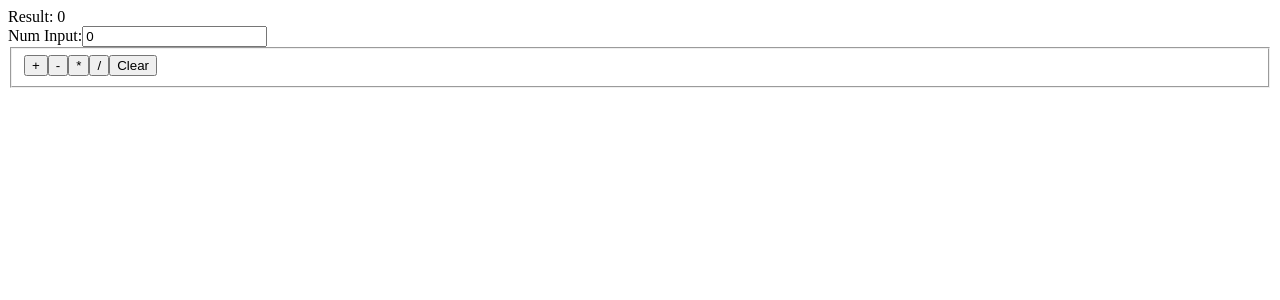
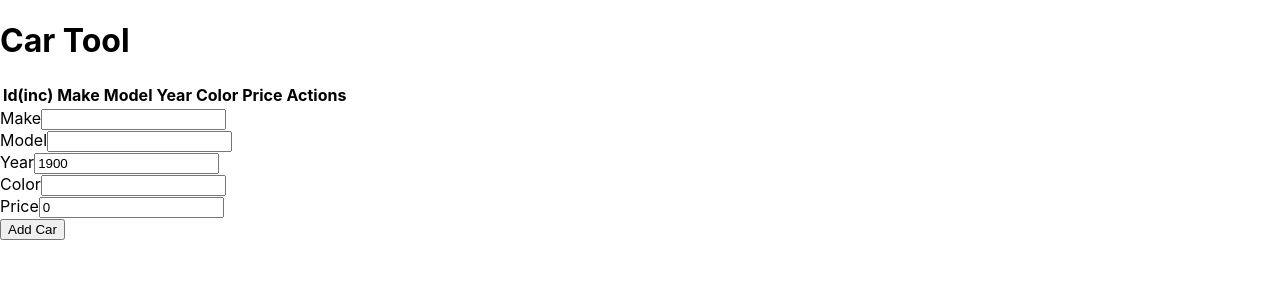
Before and after one commit to t4d-classes/bootcamp_09142020, a React (Create React App) app in the folder demo-app/: page / in a window 1280 px wide. Shown: the top 300 px of the page. Built offline with nearby package versions, Linux system fonts and the light colour scheme.

Commit message:
add code demos

```diff
--- /dev/null
+++ b/demo-app/src/actions/carToolActions.ts
@@ -0,0 +1,102 @@
+import { Action } from 'redux';
+
+import { Car, NewCar, CarKeys } from '../models/Car';
+
+export const APPEND_CAR_ACTION = 'APPEND_CAR';
+export const REPLACE_CAR_ACTION = 'REPLACE_CAR';
+export const REMOVE_CAR_ACTION = 'REMOVE_CAR';
+export const EDIT_CAR_ACTION = 'EDIT_CAR';
+export const CANCEL_CAR_ACTION = 'CANCEL_CAR';
+export const SORT_CARS_ACTION = 'SORT_CARS';
+
+// New Car Action
+
+export interface NewCarAction extends Action<string> {
+  payload: { car: NewCar }
+}
+
+export type CreateNewCarAction = (car: NewCar) => NewCarAction
+
+export function isNewCarAction(action: Action<string>): action is NewCarAction {
+  return [ APPEND_CAR_ACTION ].includes(action.type);
+}
+
+export const createAppendCarAction: CreateNewCarAction = (car) => ({
+  type: APPEND_CAR_ACTION, payload: { car },
+});
+
+// End New Car Action
+
+// Existing Car Action
+
+export interface ExistingCarAction extends Action<string> {
+  payload: { car: Car }
+}
+
+export type CreateExistingCarAction = (car: Car) => ExistingCarAction
+
+export function isExistingCarAction(action: Action<string>): action is ExistingCarAction {
+  return [ REPLACE_CAR_ACTION ].includes(action.type);
+}
+
+export const createReplaceCarAction: CreateExistingCarAction = (car) => ({
+  type: REPLACE_CAR_ACTION, payload: { car },
+});
+
+// End Existing Car Action
+
+// Car Id Action
+
+export interface CarIdAction extends Action<string> {
+  payload: { carId: number }
+}
+
+export type CreateCarIdAction = (carId: number) => CarIdAction
+
+export function isCarIdAction(action: Action<string>): action is CarIdAction {
+  return [ REMOVE_CAR_ACTION, EDIT_CAR_ACTION ].includes(action.type);
+}
+
+export const createRemoveCarAction: CreateCarIdAction = (carId) => ({
+  type: REMOVE_CAR_ACTION, payload: { carId },
+});
+
+export const createEditCarAction: CreateCarIdAction = (carId) => ({
+  type: EDIT_CAR_ACTION, payload: { carId },
+});
+
+// End Car Id Action
+
+// Car Action
+
+export type CarAction = Action<string>;
+
+export type CreateCarAction = () => CarAction
+
+export function isCarAction(action: Action<string>): action is CarAction {
+  return [ CANCEL_CAR_ACTION ].includes(action.type);
+}
+
+export const createCancelCarAction: CreateCarAction = () => ({
+  type: CANCEL_CAR_ACTION,
+});
+
+// End Car Action
+
+// Sort Cars Action
+
+export interface SortCarsAction extends Action<string> {
+  payload: { col: CarKeys }
+}
+
+export type CreateSortCarsAction = (col: CarKeys) => SortCarsAction
+
+export function isSortCarsAction(action: Action<string>): action is SortCarsAction {
+  return [ SORT_CARS_ACTION ].includes(action.type);
+}
+
+export const createSortCarsAction: CreateSortCarsAction = (col: CarKeys) => ({
+  type: SORT_CARS_ACTION, payload: { col },
+});
+
+// End Sort Cars Action
--- a/demo-app/src/components/CarTable.tsx
+++ b/demo-app/src/components/CarTable.tsx
@@ -1,6 +1,6 @@
 import React from 'react';
 
-import { Car, CarKeys } from '../models/Car';
+import { Car } from '../models/Car';
 import { CarsSort } from '../models/CarTool';
 
 import { CarEditRow } from './CarEditRow';
--- a/demo-app/src/components/CarTool.tsx
+++ b/demo-app/src/components/CarTool.tsx
@@ -1,25 +1,40 @@
 import React from 'react';
 
-import { useCarToolStoreContext } from '../contexts/carToolContext';
 import { ToolHeader } from './ToolHeader';
 import { CarTable } from './CarTable';
 import { CarForm } from './CarForm';
 
-// specific to the application
-// container component - no ui, but it does have
-// knowledge of the application store
-export function CarTool() {
+import { Car, NewCar, CarKeys } from '../models/Car';
+import { CarsSort } from '../models/CarTool';
+
+export type CarToolProps = {
+  cars: Car[],
+  editCarId: number,
+  carsSort: CarsSort,
+  onAddCar: (car: NewCar) => void,
+  onSaveCar: (car: Car) => void,
+  onDeleteCar: (carId: number) => void,
+  onEditCar: (carId: number) => void,
+  onCancelCar: () => void,
+  onSortCars: (col: CarKeys) => void,
+}
+
+export function CarTool(props: CarToolProps) {
 
   const {
-    sortedCars, carsSort, editCarId,
-    editCar, deleteCar, saveCar, cancelCar, sortCars,
-    addCar,
-  } = useCarToolStoreContext();
+    cars, editCarId, carsSort,
+    onAddCar: addCar,
+    onSaveCar: saveCar,
+    onDeleteCar: deleteCar,
+    onEditCar: editCar,
+    onCancelCar: cancelCar,
+    onSortCars: sortCars,
+  } = props;
 
   return (
     <>
       <ToolHeader headerText="Car Tool" />
-      <CarTable cars={sortedCars} carsSort={carsSort} editCarId={editCarId}
+      <CarTable cars={cars} carsSort={carsSort} editCarId={editCarId}
                 onEditCar={editCar} onDeleteCar={deleteCar}
                 onSaveCar={saveCar} onCancelCar={cancelCar}
                 onSortCars={sortCars} />
--- /dev/null
+++ b/demo-app/src/containers/CarToolContainer.tsx
@@ -0,0 +1,48 @@
+import React from 'react';
+import { bindActionCreators } from 'redux';
+import { useSelector, useDispatch } from 'react-redux';
+
+import * as CarToolActions  from '../actions/carToolActions';
+
+import { Car } from '../models/Car';
+import { CarsSort } from '../models/CarTool';
+import { CarToolState } from '../models/CarToolState';
+import { CarTool } from '../components/CarTool';
+
+const sortedCars = (cars: Car[], carsSort: CarsSort) => {
+  // we will improve the typing of this code as part of class tomorrow...
+  // return cars.concat().sort( (a: any, b: any) => {
+  return cars.concat().sort( (a: Car, b: Car) => {
+
+    const left = String(a[carsSort.col]).toUpperCase();
+    const right = String(b[carsSort.col]).toUpperCase();
+
+    if (left < right) {
+      return carsSort.dir === 'asc' ? -1 : 1;
+    } else if (left > right) {
+      return carsSort.dir === 'asc' ? 1 : -1;
+    } else {
+      return 0;
+    }
+  });
+}
+
+
+export function CarToolContainer() {
+
+  const cars = useSelector<CarToolState, Car[]>(state => sortedCars(state.cars, state.carsSort));
+  const editCarId = useSelector<CarToolState, number>(state => state.editCarId);
+  const carsSort = useSelector<CarToolState, CarsSort>(state => state.carsSort);
+
+  const boundActions = bindActionCreators({
+    onAddCar: CarToolActions.createAppendCarAction,
+    onSaveCar: CarToolActions.createReplaceCarAction,
+    onDeleteCar: CarToolActions.createRemoveCarAction,
+    onEditCar: CarToolActions.createEditCarAction,
+    onCancelCar: CarToolActions.createCancelCarAction,
+    onSortCars: CarToolActions.createSortCarsAction,
+  }, useDispatch());
+
+  return <CarTool {...boundActions} cars={cars} editCarId={editCarId} carsSort={carsSort} />;
+
+}
--- a/demo-app/src/index.tsx
+++ b/demo-app/src/index.tsx
@@ -1,14 +1,16 @@
+// default imports
 import React from 'react';
 import ReactDOM from 'react-dom';
 import { Provider } from 'react-redux';
 
-import { calcToolStore } from './stores/calcToolStore';
-import { CalcToolContainer } from './containers/CalcToolContainer';
+import { carToolStore } from './stores/carToolStore';
+import { CarToolContainer } from './containers/CarToolContainer';
 
+import './index.css';
 
 ReactDOM.render(
-  <Provider store={calcToolStore}>
-    <CalcToolContainer />
+  <Provider store={carToolStore}>
+    <CarToolContainer />
   </Provider>,
   document.querySelector('#root'),
 );
--- a/demo-app/src/models/Car.ts
+++ b/demo-app/src/models/Car.ts
@@ -9,3 +9,5 @@ export type Car = {
 }
 
 export type CarKeys = 'id' | 'make' | 'model' | 'year' | 'color' | 'price';
+
+export type NewCar = Omit<Car, 'id'>;
--- /dev/null
+++ b/demo-app/src/models/CarToolState.ts
@@ -0,0 +1,8 @@
+import { Car } from '../models/Car';
+import { CarsSort } from '../models/CarTool';
+
+export type CarToolState = {
+  carsSort: CarsSort,
+  editCarId: number,
+  cars: Car[],
+}
--- /dev/null
+++ b/demo-app/src/reducers/carToolReducers.ts
@@ -0,0 +1,91 @@
+import { Reducer, combineReducers, AnyAction } from 'redux';
+
+import { Car } from '../models/Car';
+import { CarsSort } from '../models/CarTool';
+import { CarToolState } from '../models/CarToolState';
+
+import {
+  EDIT_CAR_ACTION, isExistingCarAction, isNewCarAction,
+  REMOVE_CAR_ACTION, isCarAction, APPEND_CAR_ACTION, REPLACE_CAR_ACTION, isSortCarsAction
+} from '../actions/carToolActions';
+
+import {
+  SortCarsAction, NewCarAction, ExistingCarAction,
+  CarIdAction, CarAction, isCarIdAction,
+} from '../actions/carToolActions';
+
+export const carsSortReducer: Reducer<CarsSort, SortCarsAction> = (carsSort = { col:'id', dir: 'inc' }, action) => {
+
+  if (isSortCarsAction(action)) {
+
+    if (action.payload.col === carsSort.col) {
+      return {
+        ...carsSort,
+        dir: 'asc' === carsSort.dir ? 'desc' : 'asc',
+      };
+    } else {
+      return {
+        col: action.payload.col,
+        dir: 'asc',
+      };
+    }
+
+  }
+
+  return carsSort;
+};
+
+type EditCarIdReducerActions = NewCarAction | ExistingCarAction | CarIdAction | CarAction;
+
+export const editCarIdReducer: Reducer<number, EditCarIdReducerActions> = (editCarId = -1, action) => {
+
+  if (isCarIdAction(action)) {
+    if (action.type === EDIT_CAR_ACTION) {
+      return action.payload.carId;
+    }
+
+    if (action.type === REMOVE_CAR_ACTION) {
+      return -1;
+    }
+  }
+
+  if (isNewCarAction(action) || isExistingCarAction(action) || isCarAction(action)) {
+    return -1;
+  }
+
+  return editCarId;
+}
+
+type CarsReducerActions = NewCarAction | ExistingCarAction | CarIdAction;
+
+export const carsReducer: Reducer<Car[], CarsReducerActions> = (cars = [], action) => {
+
+  if (isNewCarAction(action) && action.type === APPEND_CAR_ACTION) {
+    return [
+      ...cars,
+      {
+        ...action.payload.car,
+        id: Math.max(...cars.map(c => c.id), 0) + 1,
+      },
+    ];
+  }
+
+  if (isExistingCarAction(action) && action.type === REPLACE_CAR_ACTION) {
+    const carIndex = cars.findIndex(c => c.id === action.payload.car.id);
+    const newCars = cars.concat();
+    newCars[carIndex] = action.payload.car;
+    return newCars
+  }
+
+  if (isCarIdAction(action) && action.type === REMOVE_CAR_ACTION) {
+    return cars.filter(c => c.id !== action.payload.carId);
+  }
+
+  return cars;
+};
+
+export const carToolReducer: Reducer<CarToolState, AnyAction> = combineReducers({
+  carsSort: carsSortReducer,
+  editCarId: editCarIdReducer,
+  cars: carsReducer,
+});
--- /dev/null
+++ b/demo-app/src/stores/carToolStore.ts
@@ -0,0 +1,5 @@
+import { createStore } from 'redux';
+
+import { carToolReducer } from '../reducers/carToolReducers';
+
+export const carToolStore = createStore(carToolReducer);
```
Also changed, not shown: demo-app/src/index-calc-tool.tsx.txt (added), demo-app/src/index-car-tool.tsx.txt (deleted).
